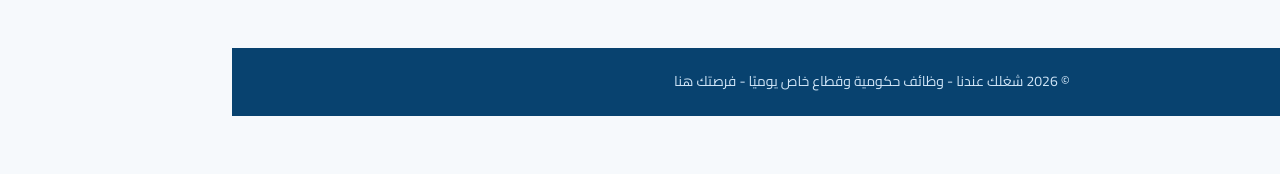
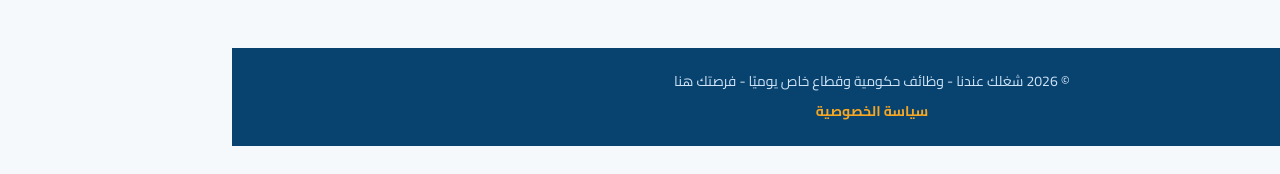
Before and after one commit to raniamostafa007/shoghlak, a Next.js app in the folder shoghlak/: page / in a window 1280 px wide. Shown: the part 571-745 px from the top of the page. Built offline with nearby package versions, Linux system fonts and the light colour scheme; no server answers; the database is empty.

Commit message:
Update Footer.js

```diff
--- a/shoghlak/components/Footer.js
+++ b/shoghlak/components/Footer.js
@@ -1,3 +1,4 @@
+import Link from 'next/link';
 import { SITE } from '../lib/site';
 
 export default function Footer() {
@@ -5,11 +6,15 @@ export default function Footer() {
     <footer className="site-footer">
       <div className="container">
         <div>© {new Date().getFullYear()} {SITE.name} - {SITE.description}</div>
-        {SITE.facebookUrl ? (
-          <div style={{ marginTop: 6 }}>
-            تابعونا على <a href={SITE.facebookUrl} target="_blank" rel="noopener noreferrer">فيسبوك</a>
-          </div>
-        ) : null}
+        <div style={{ marginTop: 6 }}>
+          <Link href="/privacy">سياسة الخصوصية</Link>
+          {SITE.facebookUrl ? (
+            <>
+              {' · '}
+              <a href={SITE.facebookUrl} target="_blank" rel="noopener noreferrer">فيسبوك</a>
+            </>
+          ) : null}
+        </div>
       </div>
     </footer>
   );
```
